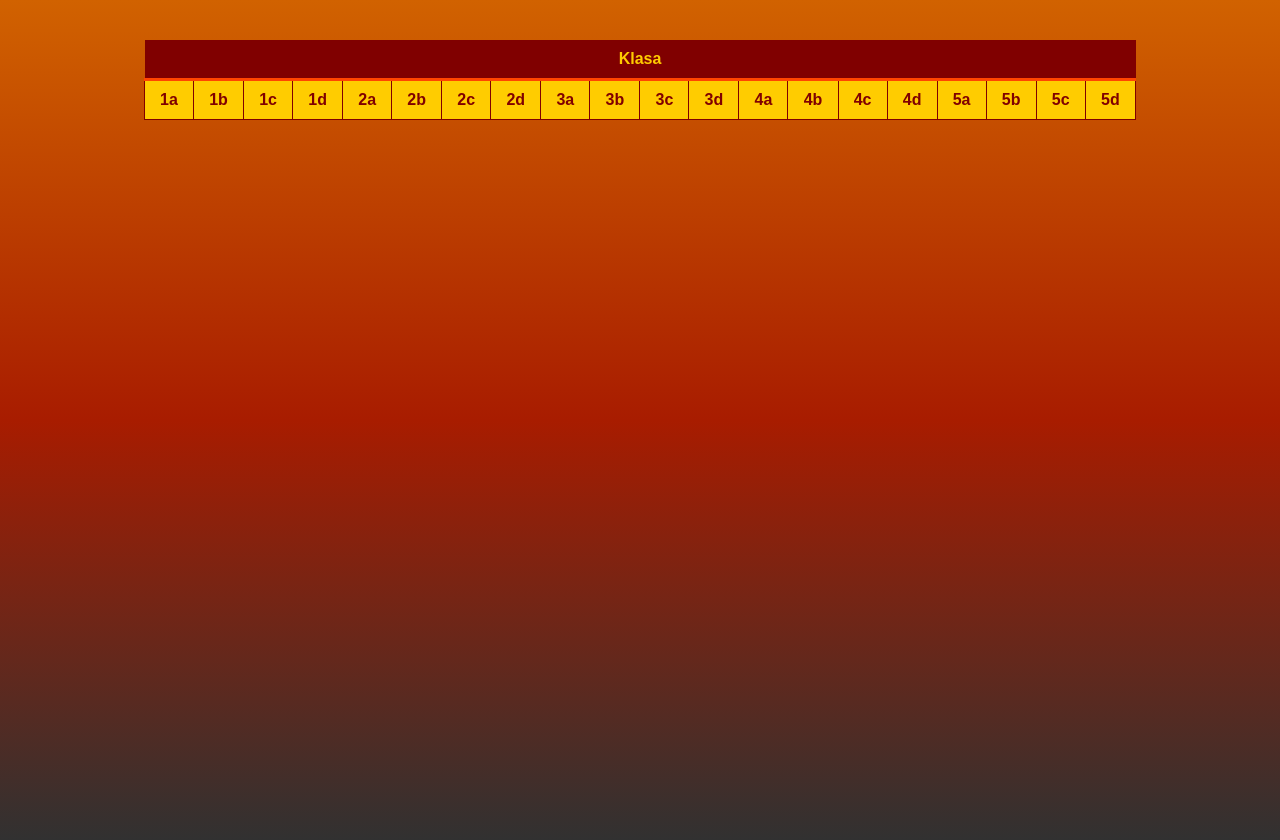
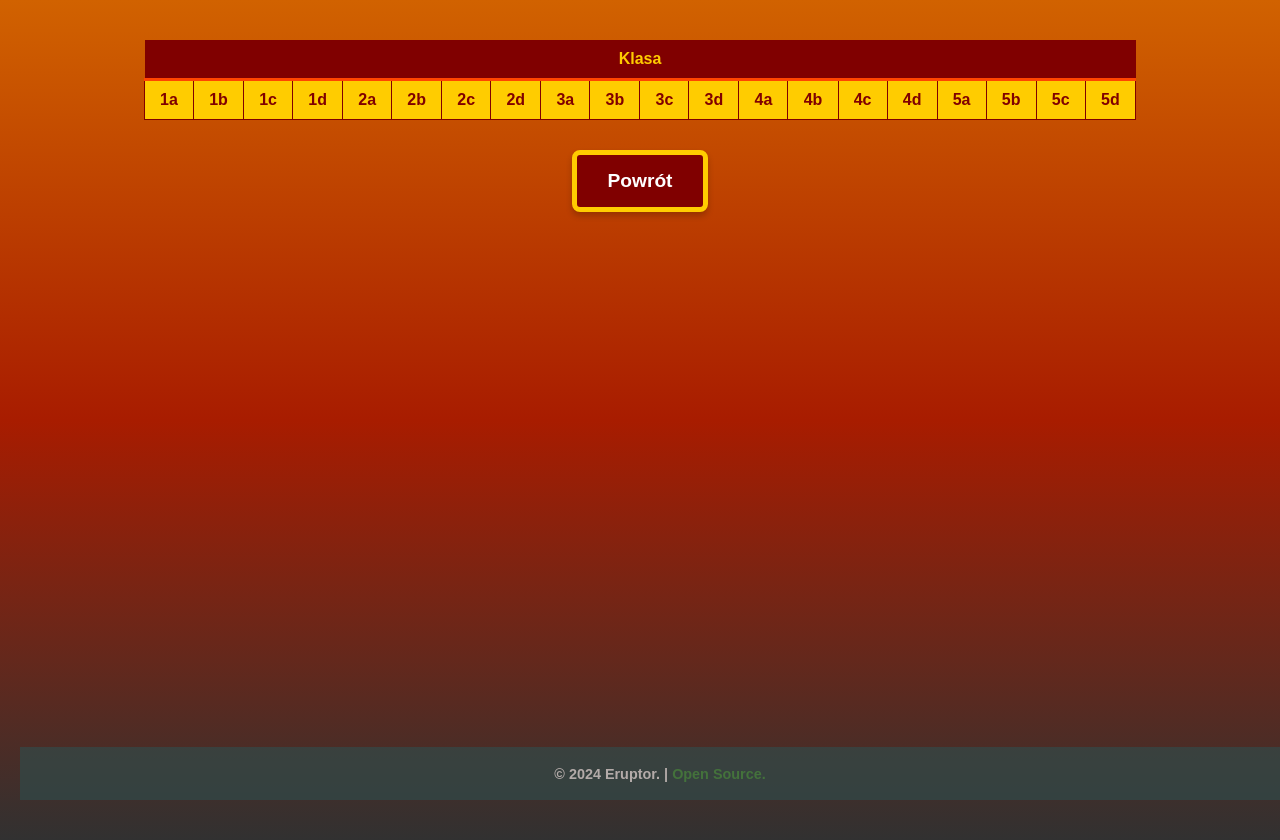
Before and after one commit to Oskarkozi/PlanLekcjiPraktyki, a PHP site: page /BazaDanych.php in a window 1280 px wide. Run offline with PHP 8.4, Linux system fonts and the light colour scheme; data comes from the database, SQL or seed files in the repository.

Commit message:
Poprawki buttonów i Readme

```diff
--- a/BazaDanych.php
+++ b/BazaDanych.php
@@ -49,6 +49,63 @@
         a:hover {
             color: #ff4500; /* Pomarańczowy kolor po najechaniu myszką */
         }
+        /*stopka*/
+        footer {
+            position: fixed;
+            bottom: 0;
+            width: 100%;
+            background-color: #2F4F4F;
+            color: white;
+            text-align: center;
+            padding: 4px 0;
+            font-size: 0.9em;
+            opacity: 0.6;
+        }
+
+        footer a {
+            color: #45a049;
+            text-decoration: none;
+            font-weight: bold;
+        }
+
+        footer a:hover {
+            text-decoration: underline;
+        }
+        /* Styl przycisku */
+        .button-container {
+            margin-top: 30px;
+            text-align: center;
+            width: 100%;
+        }
+
+        .button {
+            display: inline-block;
+            padding: 15px 30px;
+            font-size: 1.2em;
+            color: white;
+            background-color: #800000;
+            border: solid;
+            border-style: solid;
+            border-width: 5px;
+            border-radius: 8px;
+            border-color: #ffcc00;
+            cursor: pointer;
+            text-decoration: none;
+            text-align: center;
+            transition: background-color 0.3s, transform 0.2s;
+            box-shadow: 0px 4px 6px rgba(0, 0, 0, 0.2);
+        }
+
+        .button:hover {
+            color: yellow;
+            transform: scale(1.1);
+            box-shadow: 0px 6px 10px rgba(0, 0, 0, 0.3);
+        }
+
+        .button:focus {
+            outline: 2px solid #fff;
+            outline-offset: 4px;
+        }
     </style>
 </head>
 <body>
@@ -87,5 +144,11 @@
         mysqli_close($conn);
     }
     ?>
+    <div class="button-container">
+        <a href="index.html" class="button">Powrót</a>
+    </div>
+    <footer>
+    <p>© 2024 Eruptor. | <a href="https://github.com/Oskarkozi/PlanLekcjiPraktyki">Open Source.</a></p>
+    </footer>
 </body>
 </html>
```
Also changed, not shown: PlanLekcji.php (+41 -0 lines).
